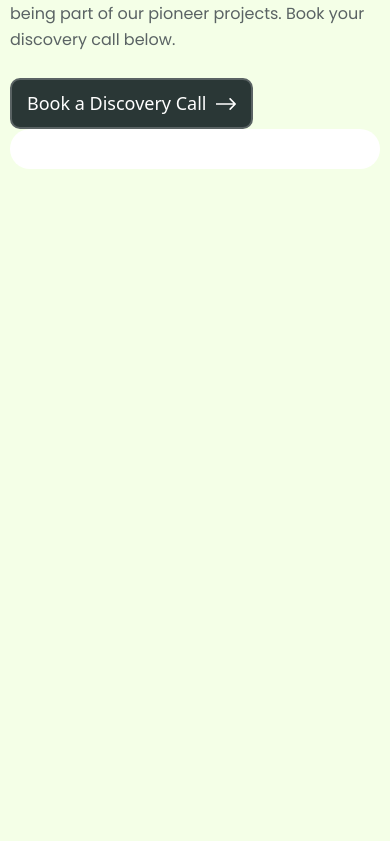
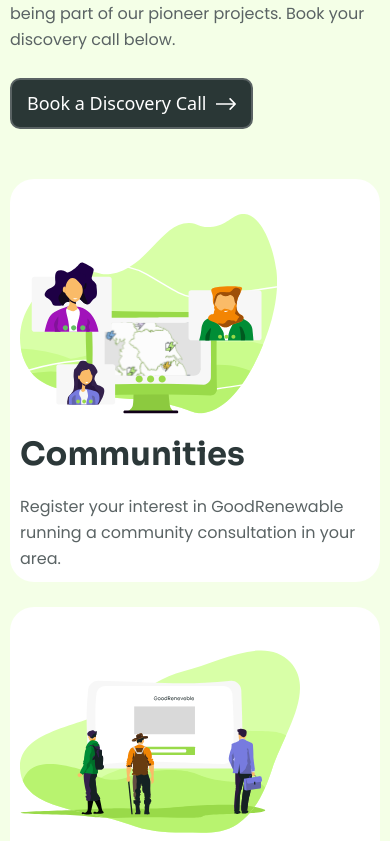
Before and after one commit to elghanbibadr/GoodRenewable, a React (Vite) app: page / in a window 390 px wide. Shown: the part 5923-6764 px from the top of the page. Before the commit the page ends 6102 px from the top, so only its background shows below. Built offline with nearby package versions, Linux system fonts and the light colour scheme.

Commit message:
the issue got fixed

```diff
--- a/src/App.jsx
+++ b/src/App.jsx
@@ -11,10 +11,12 @@ const App = () => {
     <>
   <Nav />
 <Hero />
-<Desc/>
- <Features />
- <OurProcess/>
- <Callout />
+<div className='lg:px-12'>
+  <Desc/>
+   <Features />
+   <OurProcess/>
+   <Callout />
+</div>
     </>
   )
 }
--- a/src/componenet/Callout/Callout.jsx
+++ b/src/componenet/Callout/Callout.jsx
@@ -1,17 +1,23 @@
 import React from 'react'
 import CalloutCard from './CalloutCard'
 import BookCallBtn from '../Nav/BookCallBtn'
+import { CalloutCardsData  } from './CalloutCardsData'
+import { Gridx3 } from '../UI/Gridx3'
 const Callout = () => {
   return (
     <div className='mt-40 p-4'>
-        <div>
+        <div className='md:text-center'>
             <h3>Get <strong>involved early</strong></h3>
-            <p className='my-10'>
+            <p className='my-10 lg:w-1/2 lg:mx-auto'>
             GoodRenewable is in the process of running workshops and consultations across the UK. We want to hear from communities, developers and landowners interested in being part of our pioneer projects. Book your discovery call below.
             </p>
         </div>
-        <BookCallBtn fill='white' className='py-4 bg-black text-white' text='Book a Discovery Call'/>
-        <CalloutCard />
+        <BookCallBtn fill='white' className='py-4 md:mx-auto mb-20 bg-black text-white' text='Book a Discovery Call'/>
+     <Gridx3>
+       {CalloutCardsData.map(({id,title,text,img})=>{
+          return <CalloutCard id={id} title={title} text={text} img={img} />;
+       })}
+     </Gridx3>
     </div>
   )
 }
--- a/src/componenet/Callout/CalloutCard.jsx
+++ b/src/componenet/Callout/CalloutCard.jsx
@@ -2,12 +2,15 @@ import React from 'react'
 import Card from '../UI/Card'
 const CalloutCard = (props) => {
   return (
-    <Card className='p-4 rounded-[2.4rem] max-w-[41.5rem]'>
-    <img src={props.img} />
-    <h4 className='my-8' >{props.title}</h4>
-    <p>{props.text}</p>
+    <Card className='p-4 mx-auto h-full my-10 rounded-[2.4rem] max-w-[40.5rem] '>
+    <div className='w-[80%] h-[200px]'><img className=' h-full mt-10' src={props.img} /></div>
+    <div >
+        <h4 className='my-8' >{props.title}</h4>
+        <p >{props.text}</p>
+    </div>
     </Card>
   )
+//   className={`${props.id==2 ? "mt-16":""}`}
 }
 
 export default CalloutCard
--- a/src/componenet/Callout/CalloutCardsData.js
+++ b/src/componenet/Callout/CalloutCardsData.js
@@ -1,4 +1,6 @@
 import communitesImage from "../../assets/localCommunity.svg"
+import developersImg from '../../assets/developers.svg'
+import landowner from '../../assets/humansShaking.svg'
 export const CalloutCardsData=[
     {
         id:1,
@@ -10,12 +12,12 @@ export const CalloutCardsData=[
         id:2,
         title:"Developers",
         text:"Learn about joining our Pioneer Group of developers benefiting from discounted subscriptions and early access to projects.",
-        img:communitesImage
+        img:developersImg
     },
     {
         id:3,
         title:"Landowners",
         text:"Register your interest in GoodRenewable running a community consultation in your area.",
-        img:communitesImage
+        img:landowner
     },
 ]
--- /dev/null
+++ b/src/componenet/UI/Gridx3.jsx
@@ -0,0 +1,7 @@
+import React from 'react'
+
+export const Gridx3 = (props) => {
+  return (
+    <div className={`${props.className} md:grid gap-x-[1rem] lg:grid-row-[488px] lg:gap-x-[3rem] justify-center   items-center md:grid-cols-3`}>{props.children}</div>
+  )
+}
```
